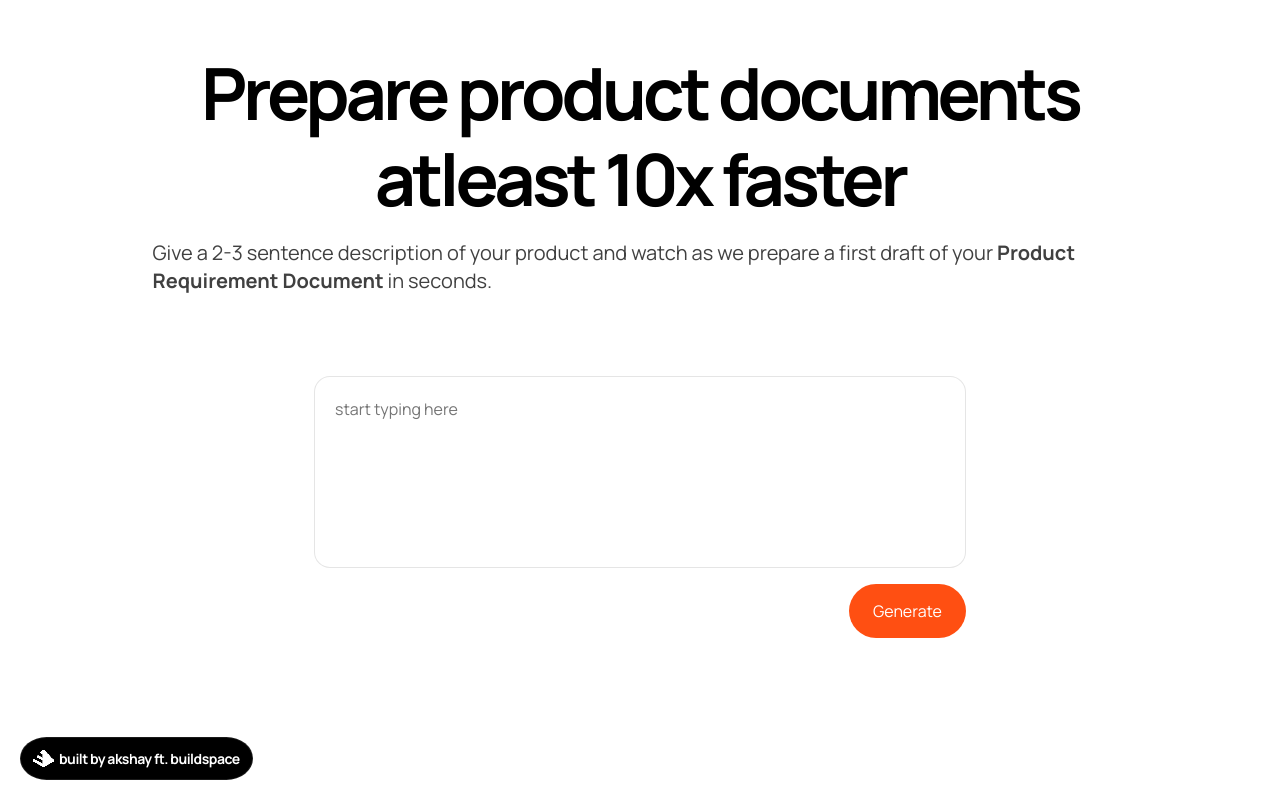
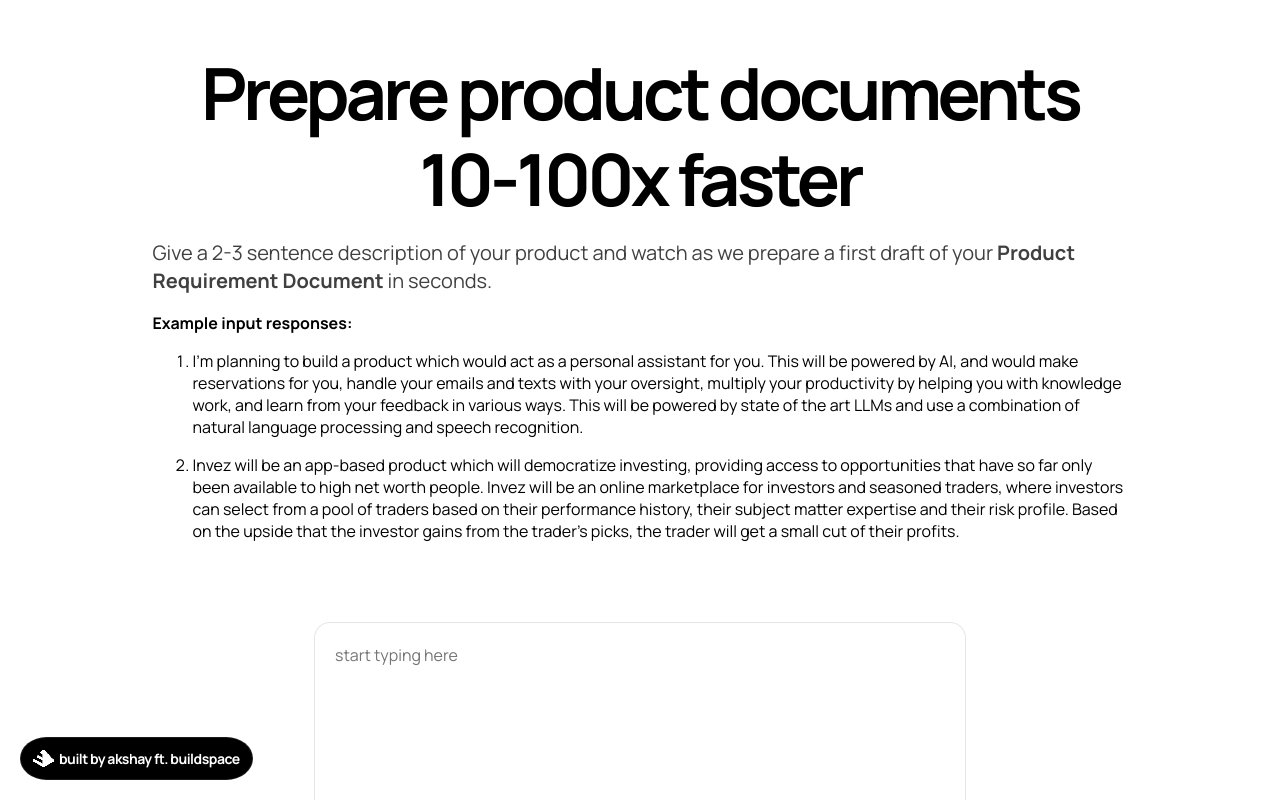
Before and after one commit to akshayvkt/productAIze, a Next.js app: page / in a window 1280 px wide. Built offline with nearby package versions, Linux system fonts and the light colour scheme.

Commit message:
added examples

```diff
--- a/pages/index.js
+++ b/pages/index.js
@@ -40,10 +40,26 @@ const Home = () => {
       <div className="container">
         <div className="header">
           <div className="header-title">
-            <h1>Prepare product documents atleast 10x faster</h1>
+            <h1>Prepare product documents 10-100x faster</h1>
           </div>
           <div className="header-subtitle">
             <h2>Give a 2-3 sentence description of your product and watch as we prepare a first draft of your <strong>Product Requirement Document</strong> in seconds.</h2>
+            <div className="header-examples">
+            <strong>Example input responses:</strong>
+            <ol>
+              <li>I'm planning to build a product which would act as a personal assistant for you.
+                This will be powered by AI, and would make reservations for you, handle your emails and texts with your oversight,
+                multiply your productivity by helping you with knowledge work, and learn from your feedback in various ways.
+                This will be powered by state of the art LLMs and use a combination of natural language processing and
+                speech recognition.</li>
+              <p></p>
+              <li>Invez will be an app-based product which will democratize investing, providing access to opportunities that have so far only been available to high net worth people.
+                Invez will be an online marketplace for investors and seasoned traders, where investors can select from a pool of traders based on their
+                performance history, their subject matter expertise and their risk profile. Based on the upside that the investor gains from the trader's picks, the trader will
+                get a small cut of their profits.
+              </li>
+              </ol>
+            </div>
           </div>
         </div>
         {/* added code here */}
--- a/pages/styles.css
+++ b/pages/styles.css
@@ -60,6 +60,14 @@ body {
 
 .header-subtitle h2 {
     font-size: 20px;
+    font-style: normal;
+    font-weight: 400;
+    line-height: 1.4em;
+    color: rgba(0, 0, 0, 0.75);
+}
+
+.header-examples h3 {
+    font-size: 15px;
     font-style: normal;
     font-weight: 400;
     line-height: 1.4em;
```
